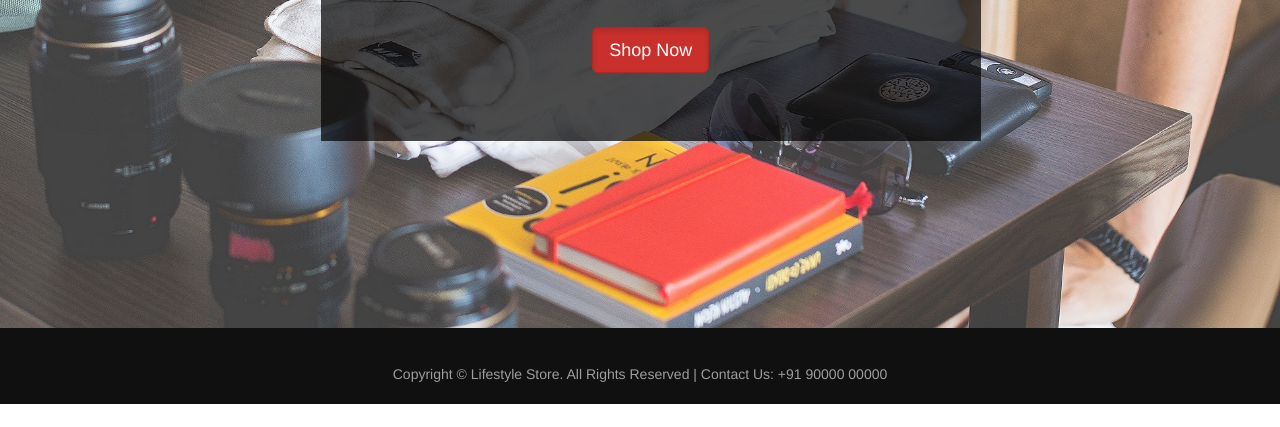
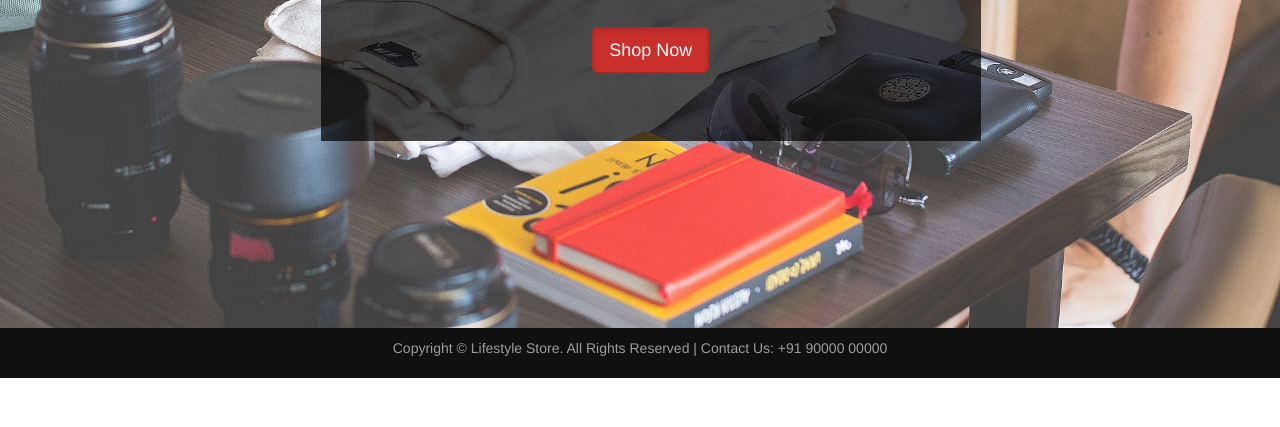
Before and after one commit to Akshat0111/E-Commerce-Website, a plain HTML site: page index.html in a window 1280 px wide. Shown: the part 373-800 px from the top of the page. Drawn offline with nearby package versions, Linux system fonts and the light colour scheme.

Commit message:
Update index.html

```diff
--- a/index.html
+++ b/index.html
@@ -49,8 +49,8 @@
             </div>
 
         </div>
-        <footer >
-            <div class="container" style= "margin-top : 2%">
+        <footer>
+            <div class="container">
                 <center>
                 <p>
                 Copyright © Lifestyle Store. All Rights Reserved | Contact Us: +91 90000 00000
```
